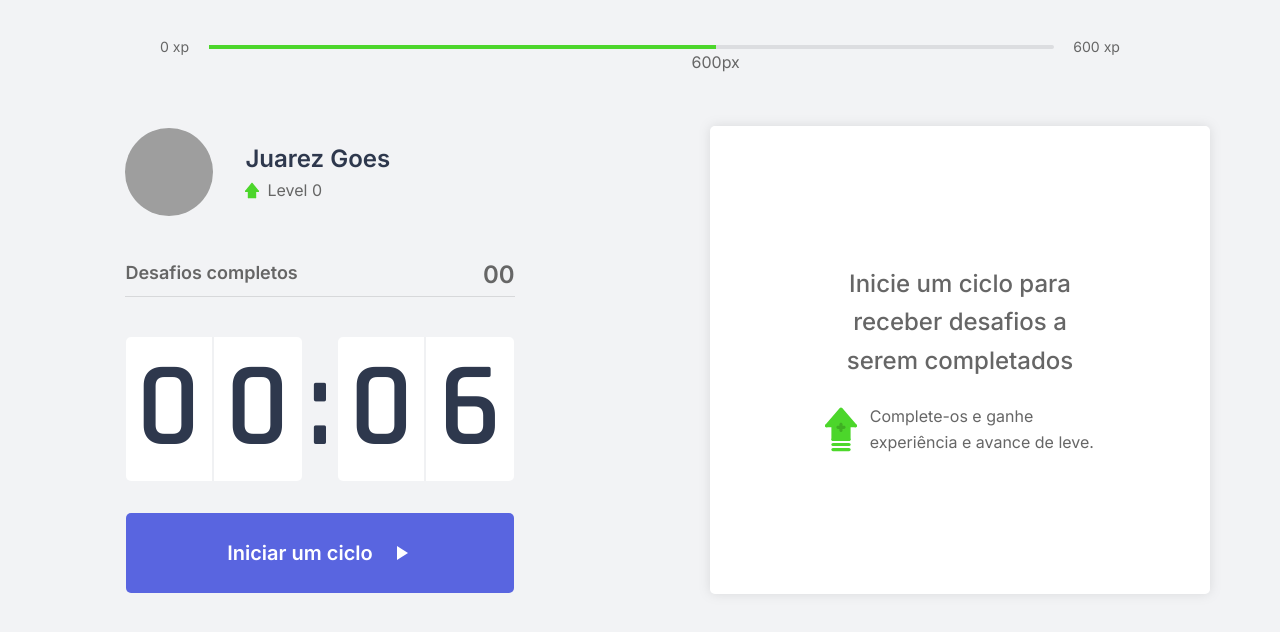
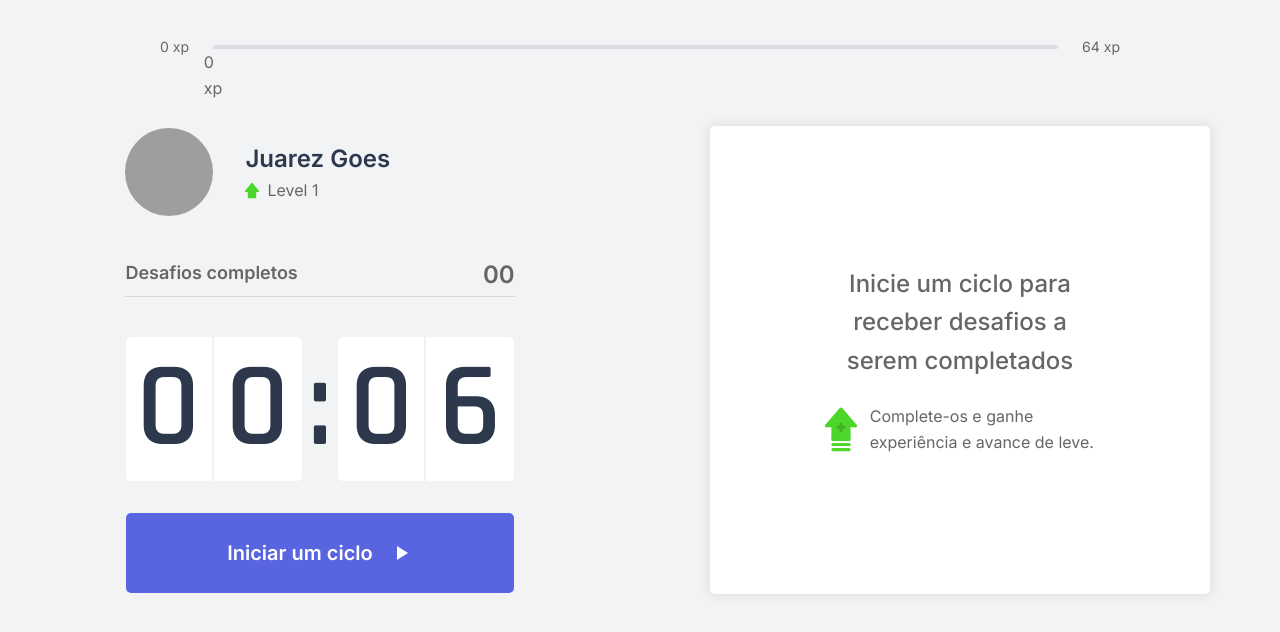
Before and after one commit to JuarezAntonioGoes/move, a Next.js app: page / in a window 1280 px wide. Shown: the top 632 px of the page. Built offline with nearby package versions, Linux system fonts and the light colour scheme; grey boxes are pictures that could not be loaded.

Commit message:
action barra experience

```diff
--- a/components/BarraProgress/index.js
+++ b/components/BarraProgress/index.js
@@ -1,16 +1,31 @@
 import React from "react";
+import { ContextoCiclo } from "../../contexts/CicloContext";
 import { Barra, ConstainerBarra, Progress } from "./style";
 
 const BarraProgress = () => {
+  const barraRef = React.useRef();
+
+  const { experienceToNextChallenge, experienceCurrent } = React.useContext(
+    ContextoCiclo
+  );
+
+  const largura = Math.floor(
+    (experienceCurrent * 100) / experienceToNextChallenge
+  );
+
+  React.useEffect(() => {
+    barraRef.current.style.width = `${largura}%`;
+  }, [barraRef, largura]);
+
   return (
     <ConstainerBarra>
       <span>0 xp</span>
       <Barra>
-        <Progress>
-          <div>600px</div>
+        <Progress ref={barraRef}>
+          <div>{experienceCurrent} xp</div>
         </Progress>
       </Barra>
-      <span>600 xp</span>
+      <span>{experienceToNextChallenge} xp</span>
     </ConstainerBarra>
   );
 };
--- a/components/BarraProgress/style.js
+++ b/components/BarraProgress/style.js
@@ -32,6 +32,7 @@ export const Progress = styled.div`
   width: 60%;
   background-color: #4cd62b;
   position: relative;
+  transition: 0.8s;
 
   div {
     font-family: "Inter", sans-serif;
--- a/components/CardCiclo/index.js
+++ b/components/CardCiclo/index.js
@@ -19,6 +19,7 @@ const CardCiclo = () => {
     challengeCompleted,
     setChallengeCompleted,
     setTime,
+    updateExperience,
   } = React.useContext(ContextoCiclo);
 
   const actionIndex = Math.floor(Math.random() * action.length);
@@ -30,11 +31,12 @@ const CardCiclo = () => {
     setTime(minDefult);
   };
 
-  const handleCompletei = () => {
+  const handleCompletei = (experienceConquisted) => {
     setHasFinished(false);
     setTimeActive(false);
     setTime(minDefult);
     setChallengeCompleted(challengeCompleted + 1);
+    updateExperience(experienceConquisted);
   };
 
   return (
@@ -61,7 +63,10 @@ const CardCiclo = () => {
             <Button onClick={handleFalhei} isCancel={true}>
               Falhei
             </Button>
-            <Button onClick={handleCompletei} isCancel={false}>
+            <Button
+              onClick={() => handleCompletei(actionSelected.amount)}
+              isCancel={false}
+            >
               Completei
             </Button>
           </footer>
--- a/contexts/CicloContext.js
+++ b/contexts/CicloContext.js
@@ -8,7 +8,25 @@ const CicloProvider = ({ children }) => {
   const [minDefult, setMinDefult] = React.useState(0.1 * 60);
   const [time, setTime] = React.useState(0.1 * 60);
   const [challengeCompleted, setChallengeCompleted] = React.useState(0);
-  const [level, setLevel] = React.useState(0);
+  const [level, setLevel] = React.useState(1);
+  const [experienceCurrent, setExperienceCurrent] = React.useState(0);
+
+  const experienceToNextChallenge = Math.pow((level + 1) * 4, 2);
+
+  React.useEffect(() => {}, []);
+
+  const updateExperience = (experienceConquisted) => {
+    console.log(experienceCurrent, experienceConquisted);
+
+    if (experienceConquisted + experienceCurrent > experienceToNextChallenge) {
+      setLevel(level + 1);
+      setExperienceCurrent(
+        experienceConquisted + experienceCurrent - experienceToNextChallenge
+      );
+    } else {
+      setExperienceCurrent(experienceCurrent + experienceConquisted);
+    }
+  };
 
   return (
     <ContextoCiclo.Provider
@@ -24,6 +42,9 @@ const CicloProvider = ({ children }) => {
         setChallengeCompleted,
         level,
         setLevel,
+        experienceToNextChallenge,
+        updateExperience,
+        experienceCurrent,
       }}
     >
       {children}
```
